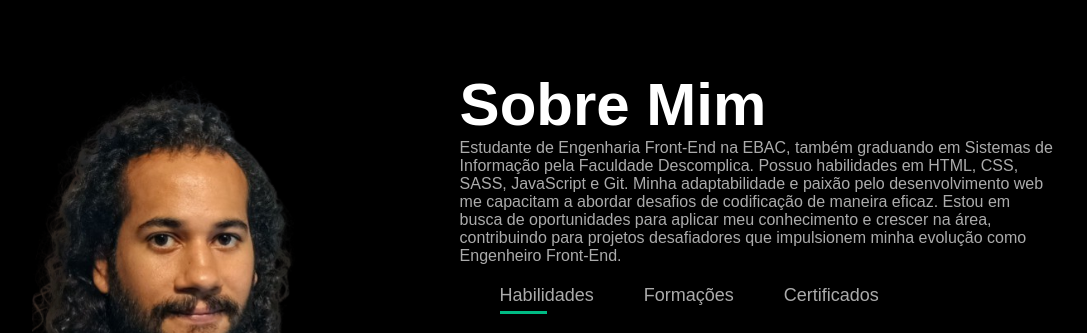
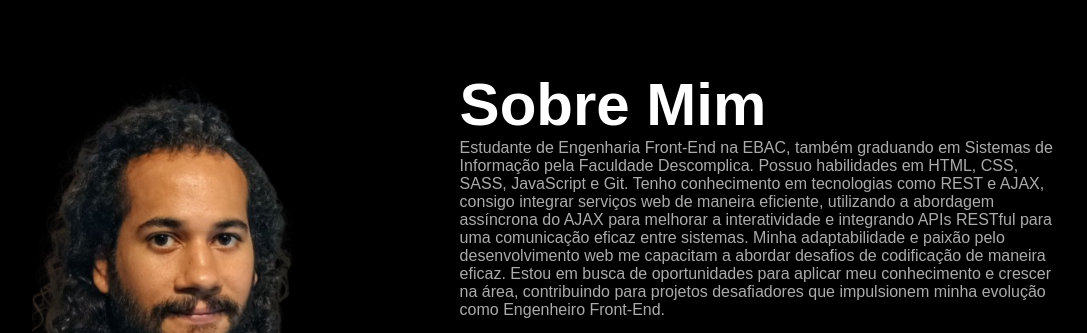
Before and after one commit to Tom4ss/meu-portfolio, a plain HTML site: page index.html in a window 1280 px wide. Shown: the part 820-1153 px from the top of the page, without its empty margins (96-1183 px from the left). Drawn offline with Linux system fonts and the light colour scheme.

Commit message:
atualizando

```diff
--- a/index.html
+++ b/index.html
@@ -49,8 +49,11 @@
                     <h2 id="contact-mobile" class="sub__title">Sobre Mim</h2>
                     <p>
                         Estudante de Engenharia Front-End na EBAC, também graduando em Sistemas de Informação pela
-                        Faculdade Descomplica. Possuo habilidades em HTML, CSS, SASS, JavaScript e Git. Minha
-                        adaptabilidade e paixão pelo desenvolvimento web me capacitam a abordar desafios de codificação
+                        Faculdade Descomplica. Possuo habilidades em HTML, CSS, SASS, JavaScript e Git.
+                        Tenho conhecimento em tecnologias como REST e AJAX, consigo integrar serviços web de maneira eficiente, utilizando
+                        a abordagem assíncrona do AJAX para melhorar a interatividade e integrando APIs RESTful para
+                        uma comunicação eficaz entre sistemas.
+                        Minha adaptabilidade e paixão pelo desenvolvimento web me capacitam a abordar desafios de codificação
                         de maneira eficaz. Estou em busca de oportunidades para aplicar meu conhecimento e crescer na
                         área, contribuindo para projetos desafiadores que impulsionem minha evolução como Engenheiro
                         Front-End.
```
